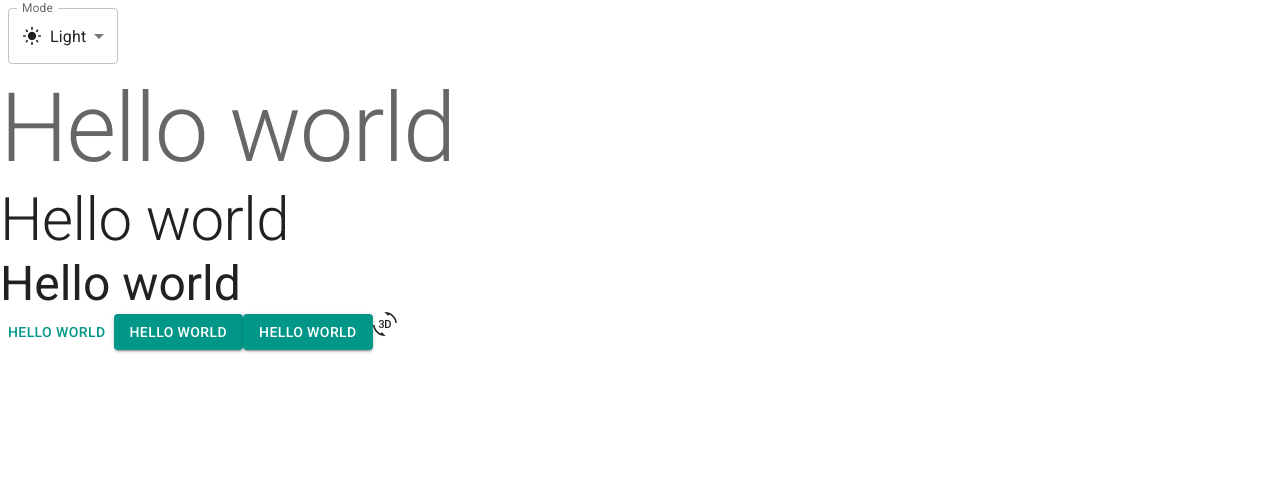
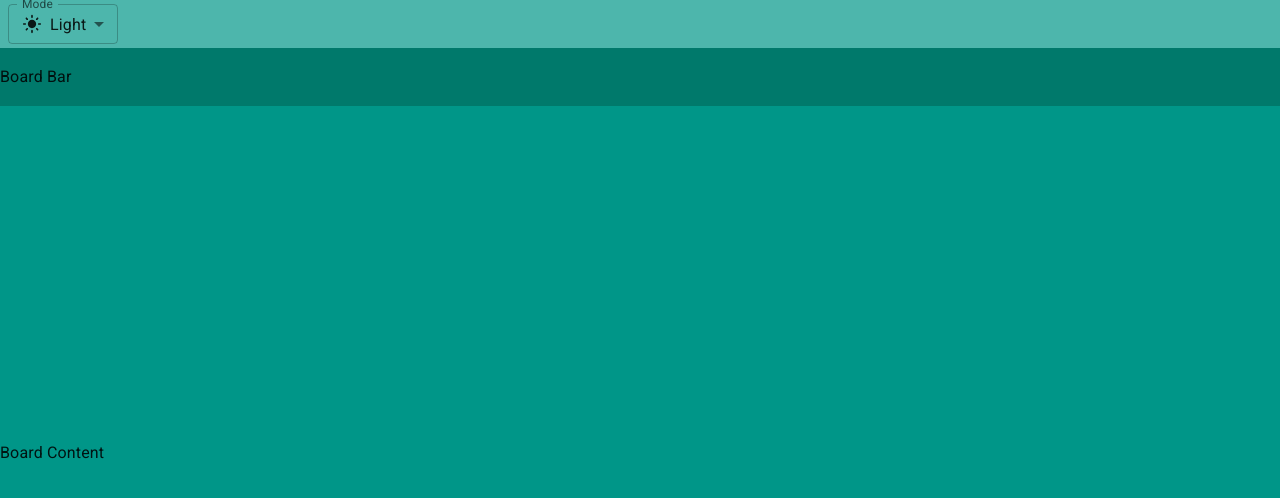
Before and after one commit to vuhuan123/doantn, a React (Vite) app: page / in a window 1280 px wide. Shown: the top 498 px of the page. Built offline with nearby package versions, Linux system fonts and the light colour scheme.

Commit message:
layout#1

```diff
--- a/index.html
+++ b/index.html
@@ -4,7 +4,7 @@
     <meta charset="UTF-8" />
     <link rel="icon" type="image/svg+xml" href="/vite.svg" />
     <meta name="viewport" content="width=device-width, initial-scale=1.0" />
-    <title>Vite + React</title>
+    <title>Quan li lich ca nhan</title>
     <link rel="preconnect" href="https://fonts.googleapis.com" />
     <link rel="preconnect" href="https://fonts.gstatic.com" crossorigin />
     <link
--- a/package.json
+++ b/package.json
@@ -4,9 +4,9 @@
   "version": "0.0.0",
   "type": "module",
   "scripts": {
-    "dev": "vite",
-    "build": "vite build",
-    "lint": "eslint .",
+    "dev": "vite --host",
+    "build": "vite build --base=./",
+    "lint": "eslint src --ext js,jsx --report-unused-disable-directives --max-warnings 0",
     "preview": "vite preview"
   },
   "dependencies": {
--- a/src/App.jsx
+++ b/src/App.jsx
@@ -1,10 +1,6 @@
-import { useState } from 'react'
-import Button from '@mui/material/Button';
-import { ThreeDRotation } from '@mui/icons-material';
-import { Box, Typography } from '@mui/material';
+
+import { Box, Container, Typography } from '@mui/material';
 import {
-  Experimental_CssVarsProvider as CssVarsProvider,
-  experimental_extendTheme as extendTheme,
   useColorScheme,
 } from '@mui/material/styles';
 import InputLabel from '@mui/material/InputLabel';
@@ -14,7 +10,7 @@ import Select from '@mui/material/Select';
 import LightModeIcon from '@mui/icons-material/LightMode';
 import DarkModeIcon from '@mui/icons-material/DarkMode';
 import SettingsBrightnessIcon from '@mui/icons-material/SettingsBrightness';
- function ModeselectModeselect() {
+function Modeselect() {
   const { mode, setMode } = useColorScheme();
 
   const handleChange = (event) => {
@@ -26,7 +22,7 @@ import SettingsBrightnessIcon from '@mui/icons-material/SettingsBrightness';
 
   return (
     <div>
-      <FormControl sx={{ m: 1, minWidth: 80 }}>
+      <FormControl size='small' sx={{ m: 1, minWidth: 80, }}>
         <InputLabel id="lable-select-dark-light-modemode">Mode</InputLabel>
         <Select
           labelId="lable-select-dark-light-modemode"
@@ -36,22 +32,21 @@ import SettingsBrightnessIcon from '@mui/icons-material/SettingsBrightness';
           autoWidth
           label="Mode"
         >
-          <MenuItem value="">
-          </MenuItem>
           <MenuItem value="light">
-           <Box sx={{display: 'flex', alignItems:"center", gap: 1}}>
+            <Box sx={{ display: 'flex', alignItems: "center", gap: 1 }}>
               <LightModeIcon fontSize='small' /> Light
-          </Box>
+            </Box>
           </MenuItem>
           <MenuItem value="dark">
-            <Box style={{display: 'flex', alignItems:"center", gap: 2}}>
-             <DarkModeIcon fontSize='small' />  Dark
-          </Box>
+            <Box sx={{ display: 'flex', alignItems: "center", gap: 2 }}>
+              <DarkModeIcon fontSize='small' />  Dark
+            </Box>
           </MenuItem>
           <MenuItem value="system">
-           <Box sx={{display: 'flex', alignItems:"center", gap: 1}}>
+            <Box sx={{ display: 'flex', alignItems: "center", gap: 1 }}>
               <SettingsBrightnessIcon /> System
-          </Box>
+            </Box>
+
           </MenuItem>
         </Select>
       </FormControl>
@@ -63,19 +58,38 @@ import SettingsBrightnessIcon from '@mui/icons-material/SettingsBrightness';
 
 
 function App() {
-  const [count, setCount] = useState(0)
 
   return (
-    <>
-    <div><ModeselectModeselect /></div>
-    <Typography variant="h1" color="text.secondary">Hello world</Typography>
-    <Typography variant="h2">Hello world</Typography>
-    <Typography variant="h3">Hello world</Typography>
-     <Button >Hello world</Button>
-     <Button variant="contained">Hello world</Button>
-     <Button variant="contained">Hello world</Button>
-     <ThreeDRotation />
-    </>
+    <Container disableGutters maxWidth={false} sx={{ height: '100vh' }}>
+
+      <Box sx={{
+        backgroundColor: 'primary.light',
+        width: '100%',
+        height: (theme) => theme.trello.appBarHeight,
+        display: 'flex',
+        alignItems: 'center'
+      }}>
+        <Modeselect />
+      </Box>
+      <Box sx={{
+        backgroundColor: 'primary.dark',
+        width: '100%',
+        height: (theme) => theme.trello.boardBarHeigh,
+        display: 'flex',
+        alignItems: 'center'
+      }}>
+        Board Bar
+
+      </Box>
+      <Box sx={{
+        backgroundColor: 'primary.main',
+        width: '100%',
+        height: (theme) => `calc(100vh - ${theme.trello.appBarHeight} - ${theme.trello.boardBarHeigh})`,
+        display: 'flex',
+        alignItems: 'center'
+      }}>
+        Board Content</Box>
+    </ Container>
   )
 }
 
--- a/src/main.jsx
+++ b/src/main.jsx
@@ -9,9 +9,9 @@ import { Experimental_CssVarsProvider as CssVarsProvider } from '@mui/material/s
 
 createRoot(document.getElementById('root')).render(
   <StrictMode>
-  <CssVarsProvider theme={theme}>
+    <CssVarsProvider theme={theme}>
       <CssBaseline />
       <App />
-  </CssVarsProvider>
+    </CssVarsProvider>
   </StrictMode>,
 )
--- a/src/theme.jsx
+++ b/src/theme.jsx
@@ -1,10 +1,14 @@
 
-import { cyan, deepOrange, orange, red, teal } from '@mui/material/colors';
-import { experimental_extendTheme as extendTheme} from '@mui/material/styles';
+import { cyan, deepOrange, orange, teal } from '@mui/material/colors';
+import { experimental_extendTheme as extendTheme } from '@mui/material/styles';
 
 
 // Create a theme instance.
 const theme = extendTheme({
+  trello: {
+    appBarHeight: '48px',
+    boardBarHeigh: '58px',
+  },
   colorSchemes: {
     light: {
       palette: {
```
